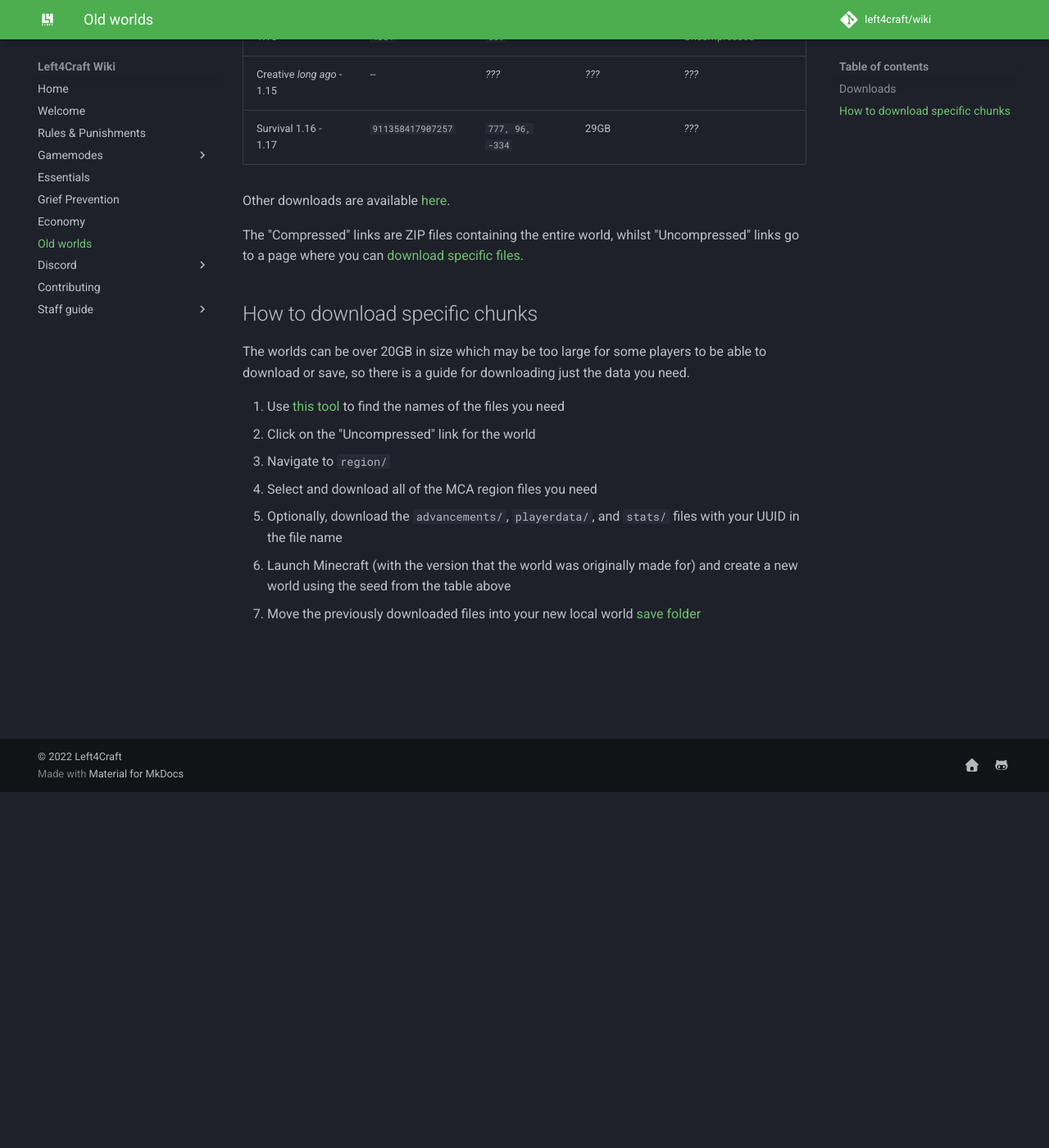
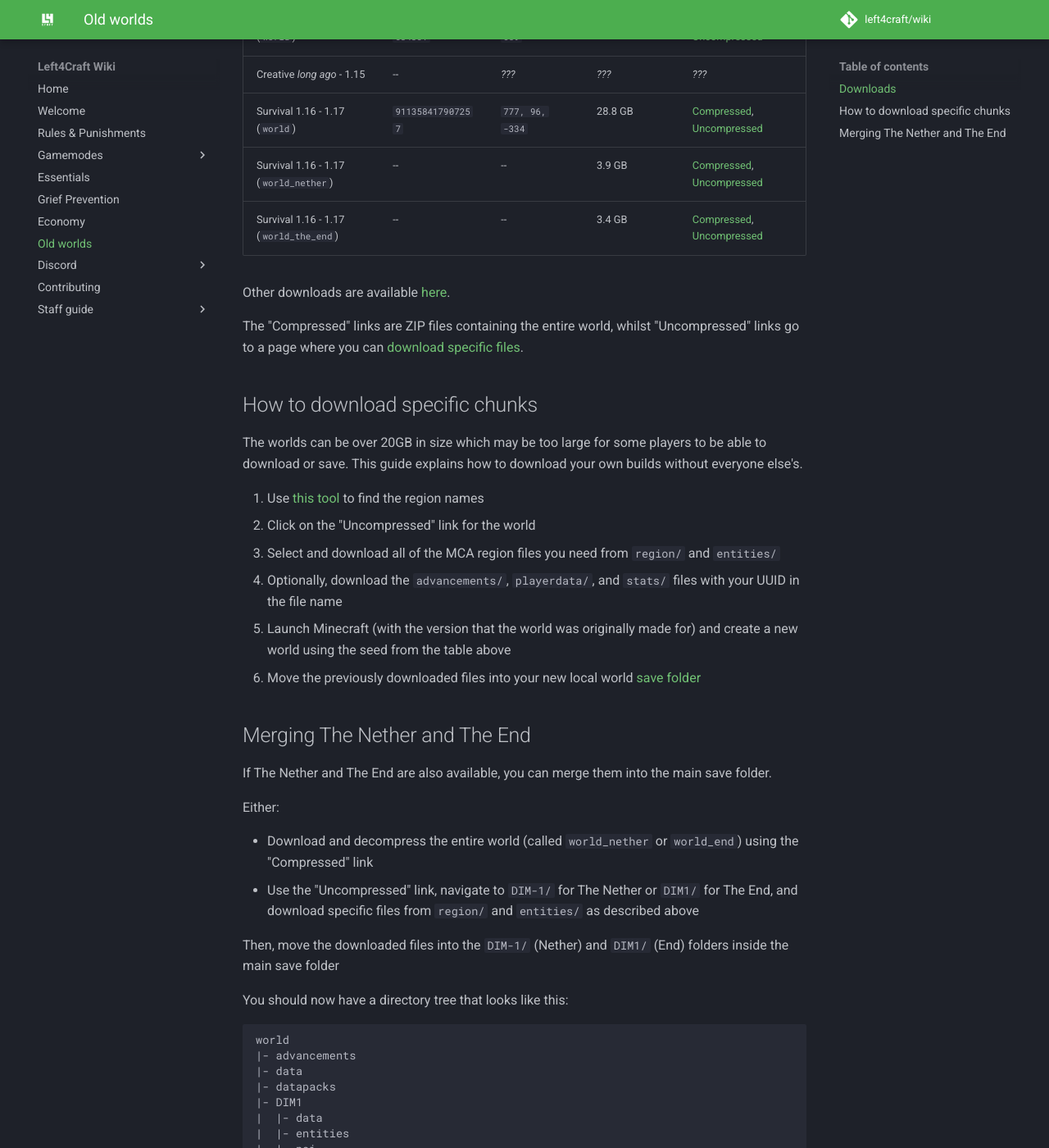
Before and after one commit to left4craft/wiki, an MkDocs documentation site: the page built from docs/old-worlds.md, in a window 1280 px wide and 1400 px high, scrolled down 434 px. Shown: the whole window at 82% size. Built offline with MkDocs 1.6.1 and Material for MkDocs 9.7.7, drawn with Linux system fonts in a browser that asks for light colours; comment, search, counter and statistics services are not loaded; some of the changed text lies outside the part shown.

Commit message:
update links and add nether/end instructions

````diff
--- a/docs/old-worlds.md
+++ b/docs/old-worlds.md
@@ -5,11 +5,13 @@ So you can continue to enjoy your builds long after we update and reset, we make
 
 ## Downloads
 
-| World                      | Seed                   | Spawn location    | Compressed size | Links                                                                                                    |
-| -------------------------- | ---------------------- | ----------------- | --------------- | -------------------------------------------------------------------------------------------------------- |
-| Survival 1.13 - 1.15       | `-3417273309160634301` | `-1215, 149, 609` | 21.2 GB         | [Compressed](https://l4c.link/13-15-survival-zip), [Uncompressed](https://l4c.link/13-15-survival-files) |
-| Creative *long ago* - 1.15 | --                     | *???*             | *???*           | *???*                                                                                                    |
-| Survival 1.16 - 1.17       | `911358417907257`      | `777, 96, -334`   | 29GB            | *???*                                                                                                    |
+| World                                  | Seed                   | Spawn location    | Compressed size | Links                                                                                                                  |
+| -------------------------------------- | ---------------------- | ----------------- | --------------- | ---------------------------------------------------------------------------------------------------------------------- |
+| Survival 1.13 - 1.15 (`world`)         | `-3417273309160634301` | `-1215, 149, 609` | 21.2 GB         | [Compressed](https://l4c.link/13-15-survival-zip), [Uncompressed](https://l4c.link/13-15-survival-files)               |
+| Creative *long ago* - 1.15             | --                     | *???*             | *???*           | *???*                                                                                                                  |
+| Survival 1.16 - 1.17 (`world`)         | `911358417907257`      | `777, 96, -334`   | 28.8 GB         | [Compressed](https://l4c.link/16-17-survival-zip), [Uncompressed](https://l4c.link/16-17-survival-files)               |
+| Survival 1.16 - 1.17 (`world_nether`)  | --                     | --                | 3.9 GB          | [Compressed](https://l4c.link/16-17-survival-nether-zip), [Uncompressed](https://l4c.link/16-17-survival-nether-files) |
+| Survival 1.16 - 1.17 (`world_the_end`) | --                     | --                | 3.4 GB          | [Compressed](https://l4c.link/16-17-survival-end-zip), [Uncompressed](https://l4c.link/16-17-survival-end-files)       |
 
 Other downloads are available [here](https://l4c.link/13world).
 
@@ -17,12 +19,47 @@ The "Compressed" links are ZIP files containing the entire world, whilst "Uncomp
 
 ## How to download specific chunks
 
-The worlds can be over 20GB in size which may be too large for some players to be able to download or save, so there is a guide for downloading just the data you need.
+The worlds can be over 20GB in size which may be too large for some players to be able to download or save. This guide explains how to download your own builds without everyone else's.
 
-1. Use [this tool](https://dinnerbone.com/minecraft/tools/coordinates/) to find the names of the files you need
+
+1. Use [this tool](https://dinnerbone.com/minecraft/tools/coordinates/) to find the region names
 2. Click on the "Uncompressed" link for the world
-3. Navigate to `region/`
-4. Select and download all of the MCA region files you need
-5. Optionally, download the `advancements/`, `playerdata/`, and `stats/` files with your UUID in the file name
-6. Launch Minecraft (with the version that the world was originally made for) and create a new world using the seed from the table above
-7. Move the previously downloaded files into your new local world [save folder](https://www.howtogeek.com/207484/how-to-find-your-minecraft-saved-games-folder/)
+3. Select and download all of the MCA region files you need from `region/` and `entities/`
+4. Optionally, download the `advancements/`, `playerdata/`, and `stats/` files with your UUID in the file name
+5. Launch Minecraft (with the version that the world was originally made for) and create a new world using the seed from the table above
+6. Move the previously downloaded files into your new local world [save folder](https://www.howtogeek.com/207484/how-to-find-your-minecraft-saved-games-folder/)
+
+## Merging The Nether and The End
+
+If The Nether and The End are also available, you can merge them into the main save folder.
+
+Either:
+
+- Download and decompress the entire world (called `world_nether` or `world_end`) using the "Compressed" link
+- Use the "Uncompressed" link, navigate to `DIM-1/` for The Nether or `DIM1/` for The End, and download specific files from `region/` and `entities/` as described above
+
+Then, move the downloaded files into the `DIM-1/` (Nether) and `DIM1/` (End) folders inside the main save folder
+
+You should now have a directory tree that looks like this:
+
+```
+world
+|- advancements
+|- data
+|- datapacks
+|- DIM1
+|  |- data
+|  |- entities
+|  |- poi
+|  |- region
+|- DIM-1
+|  |- data
+|  |- entities
+|  |- poi
+|  |- region
+|- entities
+|- playerdata
+|- poi
+|- region
+|- stats
+```
````
